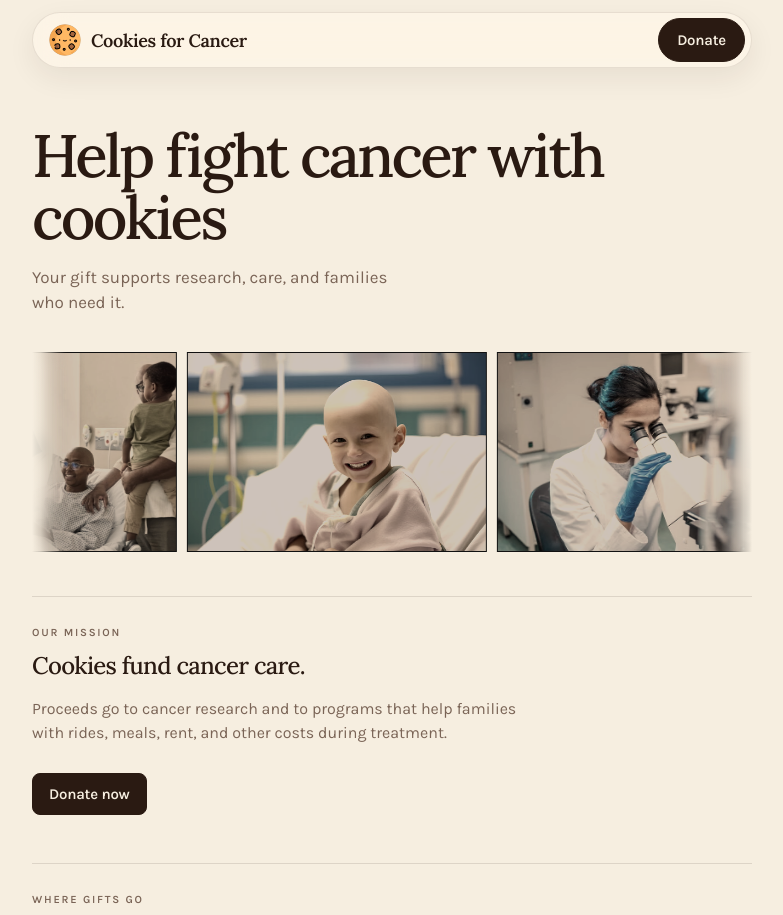
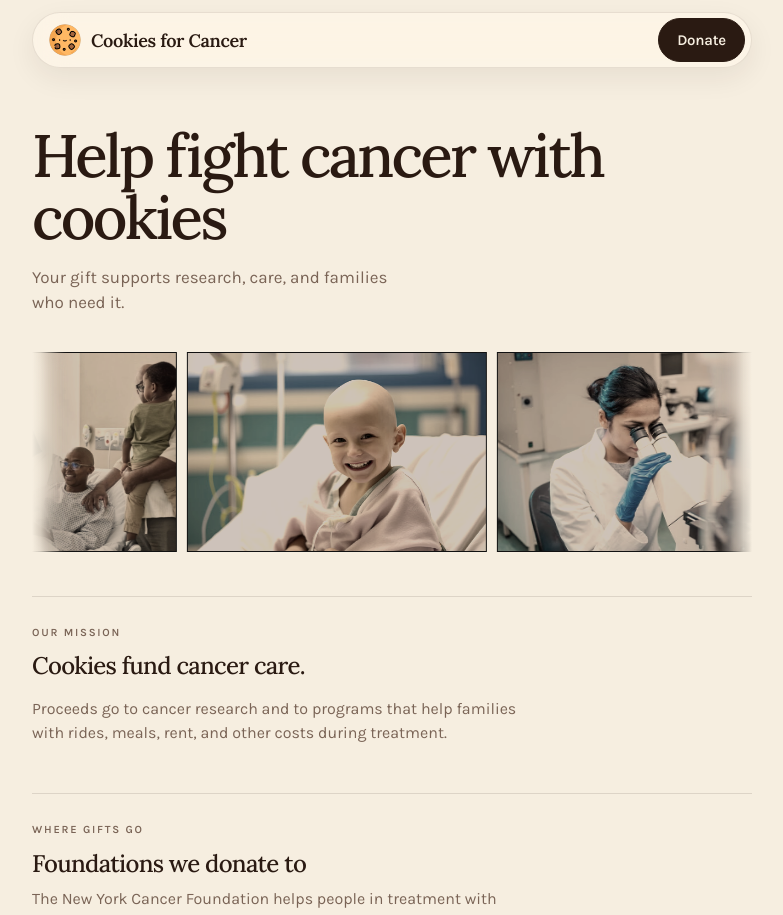
Before and after one commit to nathanjcx/cookiesforcancer, a Next.js app: page / in a window 1280 px wide. Shown: the top 915 px of the page, without its empty margins (248-1031 px from the left). Built offline with nearby package versions, Linux system fonts and the light colour scheme; no server answers.

Commit message:
Remove Donate now button from mission section
Co-authored-by: Nathan Cheng <nathanjcx@gmail.com>

```diff
--- a/app/page.tsx
+++ b/app/page.tsx
@@ -1,4 +1,3 @@
-import Link from "next/link";
 import { CareCarousel } from "@/components/CareCarousel";
 import { CookieScene } from "@/components/CookieScene";
 import { FoundationChart } from "@/components/FoundationChart";
@@ -27,9 +26,6 @@ export default function HomePage() {
             Proceeds go to cancer research and to programs that help families
             with rides, meals, rent, and other costs during treatment.
           </p>
-          <Link className="btn btn-accent" href="/donate">
-            Donate now
-          </Link>
         </section>
 
         <section className="giving" aria-labelledby="giving-heading">
```
